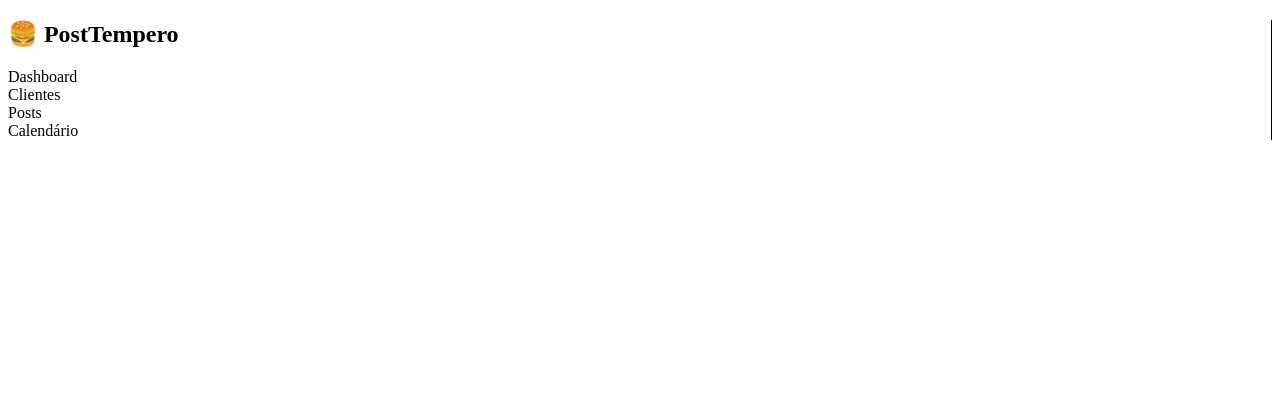
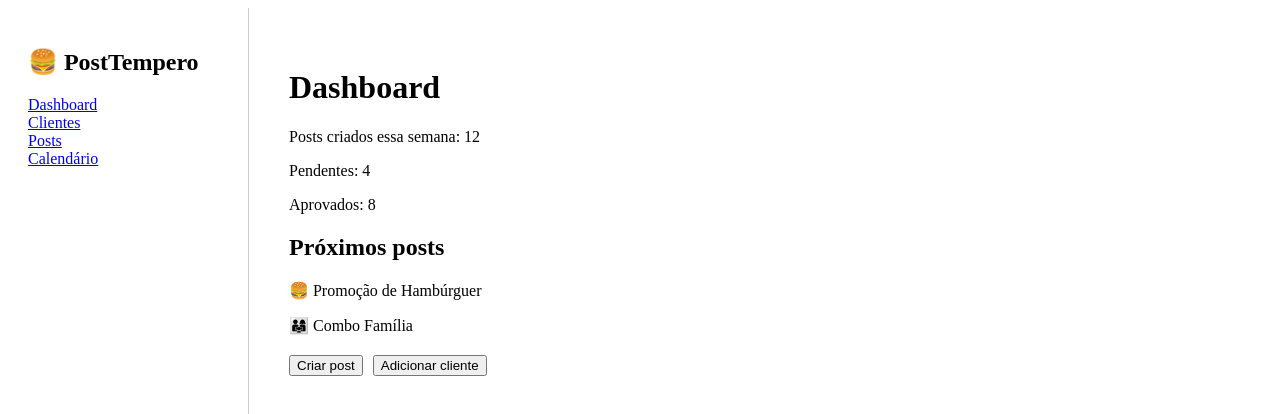
Before and after one commit to FreitasNovoHumano/PostTemperoRestaurante, a Next.js app: page / in a window 1280 px wide. Shown: the top 414 px of the page. Built offline with nearby package versions, Linux system fonts and the light colour scheme.

Commit message:
fix: restaura dashboard estável e funcional

```diff
--- a/app/(dashboard)/layout.tsx
+++ b/app/(dashboard)/layout.tsx
@@ -1,18 +1,37 @@
-export default function Sidebar() {
+/**
+ * 📌 DashboardLayout
+ * =====================================================
+ *
+ * 🎯 RESPONSABILIDADE:
+ * - Definir estrutura padrão do dashboard
+ * - Renderizar Sidebar + Conteúdo
+ *
+ * 🧠 OBS:
+ * - children = conteúdo da página atual
+ * - aplicado automaticamente pelo Next.js
+ */
+
+import Sidebar from "@/components/layout/sidebar"
+
+/**
+ * 🧱 Layout principal
+ */
+export default function DashboardLayout({ children }: { children: React.ReactNode }) {
   return (
-    <aside className="w-64 bg-white border-r p-4">
 
-      <h2 className="text-xl font-bold mb-6">
-        🍔 PostTempero
-      </h2>
+    /**
+     * Layout em linha (sidebar + conteúdo)
+     */
+    <div style={{ display: "flex" }}>
 
-      <nav className="flex flex-col gap-2">
-        <a className="p-2 rounded hover:bg-gray-100">Dashboard</a>
-        <a className="p-2 rounded hover:bg-gray-100">Clientes</a>
-        <a className="p-2 rounded hover:bg-gray-100">Posts</a>
-        <a className="p-2 rounded hover:bg-gray-100">Calendário</a>
-      </nav>
+      {/* Sidebar */}
+      <Sidebar />
 
-    </aside>
+      {/* Conteúdo */}
+      <main style={{ padding: 20 }}>
+        {children}
+      </main>
+
+    </div>
   )
 }
--- a/app/(dashboard)/page.tsx
+++ b/app/(dashboard)/page.tsx
@@ -4,191 +4,49 @@
  *
  * 🎯 RESPONSABILIDADE:
  * - Exibir visão geral do sistema
- * - Mostrar métricas principais
- * - Exibir próximos posts
- * - Oferecer ações rápidas
+ * - Mostrar métricas básicas
+ * - Listar próximos posts
  *
- * 🧠 OBS:
- * - Usa componentes do shadcn (Card, Button)
- * - Layout já é controlado pelo layout.tsx
+ * ⚠️ IMPORTANTE:
+ * - Versão estável (SEM dependência externa)
+ * - NÃO usa shadcn (evita erro de build)
+ * - Ideal para garantir funcionamento no Vercel
  */
 
-import {
-  Card,
-  CardContent,
-  CardHeader,
-  CardTitle,
-} from "@/components/ui/card"
-
-import { Button } from "@/components/ui/button"
-
-/**
- * 🧱 Componente principal do Dashboard
- */
 export default function DashboardPage() {
   return (
 
     /**
      * 📦 Container principal
-     *
-     * space-y-6 → espaçamento vertical entre seções
      */
-    <div className="space-y-6">
+    <div style={{ padding: 20 }}>
 
       {/* =========================
-          📌 HEADER DO DASHBOARD
-          =========================
-          - Título da página
-          - Botão de ação principal
-      */}
-      <div className="flex items-center justify-between">
-
-        {/* Título */}
-        <h1 className="text-2xl font-bold">
-          Dashboard
-        </h1>
-
-        {/* Ação principal */}
-        <Button>
-          + Criar post
-        </Button>
-
-      </div>
+          📌 TÍTULO
+      ========================= */}
+      <h1>Dashboard</h1>
 
       {/* =========================
-          📊 CARDS DE MÉTRICAS
-          =========================
-          - Visão rápida dos dados do sistema
-      */}
-      <div className="grid gap-4 md:grid-cols-3">
-
-        {/* Card 1 */}
-        <Card>
-          <CardHeader>
-            <CardTitle className="text-sm text-gray-500">
-              Posts da semana
-            </CardTitle>
-          </CardHeader>
-
-          <CardContent>
-            <p className="text-3xl font-bold">
-              12
-            </p>
-          </CardContent>
-        </Card>
-
-        {/* Card 2 */}
-        <Card>
-          <CardHeader>
-            <CardTitle className="text-sm text-gray-500">
-              Pendentes
-            </CardTitle>
-          </CardHeader>
-
-          <CardContent>
-            <p className="text-3xl font-bold">
-              4
-            </p>
-          </CardContent>
-        </Card>
-
-        {/* Card 3 */}
-        <Card>
-          <CardHeader>
-            <CardTitle className="text-sm text-gray-500">
-              Aprovados
-            </CardTitle>
-          </CardHeader>
-
-          <CardContent>
-            <p className="text-3xl font-bold">
-              8
-            </p>
-          </CardContent>
-        </Card>
-
-      </div>
+          📊 MÉTRICAS
+      ========================= */}
+      <p>Posts criados essa semana: 12</p>
+      <p>Pendentes: 4</p>
+      <p>Aprovados: 8</p>
 
       {/* =========================
-          📦 CONTEÚDO PRINCIPAL
-          =========================
-          - Dividido em duas colunas (responsivo)
-      */}
-      <div className="grid gap-4 md:grid-cols-2">
+          📅 PRÓXIMOS POSTS
+      ========================= */}
+      <h2>Próximos posts</h2>
 
-        {/* =========================
-            📅 PRÓXIMOS POSTS
-            =========================
-        */}
-        <Card>
+      <p>🍔 Promoção de Hambúrguer</p>
+      <p>👨‍👩‍👧 Combo Família</p>
 
-          <CardHeader>
-            <CardTitle>
-              Próximos posts
-            </CardTitle>
-          </CardHeader>
-
-          <CardContent className="space-y-4">
-
-            {/* Post 1 */}
-            <div className="border-b pb-2">
-              <p className="font-medium">
-                🍔 Promoção de Hambúrguer
-              </p>
-
-              <p className="text-sm text-gray-500">
-                20/04/2026
-              </p>
-            </div>
-
-            {/* Post 2 */}
-            <div>
-              <p className="font-medium">
-                👨‍👩‍👧 Combo Família
-              </p>
-
-              <p className="text-sm text-gray-500">
-                22/04/2026
-              </p>
-            </div>
-
-          </CardContent>
-
-        </Card>
-
-        {/* =========================
-            ⚡ AÇÕES RÁPIDAS
-            =========================
-        */}
-        <Card>
-
-          <CardHeader>
-            <CardTitle>
-              Ações rápidas
-            </CardTitle>
-          </CardHeader>
-
-          <CardContent className="flex flex-col gap-3">
-
-            {/* Criar post */}
-            <Button className="w-full">
-              Criar novo post
-            </Button>
-
-            {/* Adicionar cliente */}
-            <Button variant="outline" className="w-full">
-              Adicionar cliente
-            </Button>
-
-            {/* Ver calendário */}
-            <Button variant="secondary" className="w-full">
-              Ver calendário
-            </Button>
-
-          </CardContent>
-
-        </Card>
-
+      {/* =========================
+          ⚡ AÇÕES
+      ========================= */}
+      <div style={{ marginTop: 20 }}>
+        <button>Criar post</button>
+        <button style={{ marginLeft: 10 }}>Adicionar cliente</button>
       </div>
 
     </div>
--- a/components/layout/sidebar.tsx
+++ b/components/layout/sidebar.tsx
@@ -1,24 +1,46 @@
 /**
- * 🧭 Sidebar — Navegação principal
+ * 📌 Sidebar
+ * =====================================================
  *
- * Contém links principais do sistema
+ * 🎯 RESPONSABILIDADE:
+ * - Navegação principal do sistema
+ * - Links entre páginas
  */
 
-import Link from "next/link";
+import Link from "next/link"
 
-export default function sidebar() {
+export default function Sidebar() {
   return (
-    <aside className="w-64 bg-gray-900 text-white min-h-screen p-6">
-      <h2 className="text-xl font-bold mb-6">🍔 PostTempero</h2>
 
-      <nav className="flex flex-col gap-4">
+    /**
+     * Container lateral
+     */
+    <div style={{ width: 200, padding: 20, borderRight: "1px solid #ccc" }}>
 
-        <Link href="/dashboard">Dashboard</Link>
-        <Link href="/clientes">Clientes</Link>
-        <Link href="/posts">Posts</Link>
-        <Link href="/calendar">Calendário</Link>
+      {/* Logo / Nome */}
+      <h2>🍔 PostTempero</h2>
+
+      {/* Navegação */}
+      <nav style={{ marginTop: 20 }}>
+
+        <div>
+          <Link href="/">Dashboard</Link>
+        </div>
+
+        <div>
+          <Link href="/clients">Clientes</Link>
+        </div>
+
+        <div>
+          <Link href="/posts">Posts</Link>
+        </div>
+
+        <div>
+          <Link href="/calendar">Calendário</Link>
+        </div>
 
       </nav>
-    </aside>
-  );
+
+    </div>
+  )
 }
```
